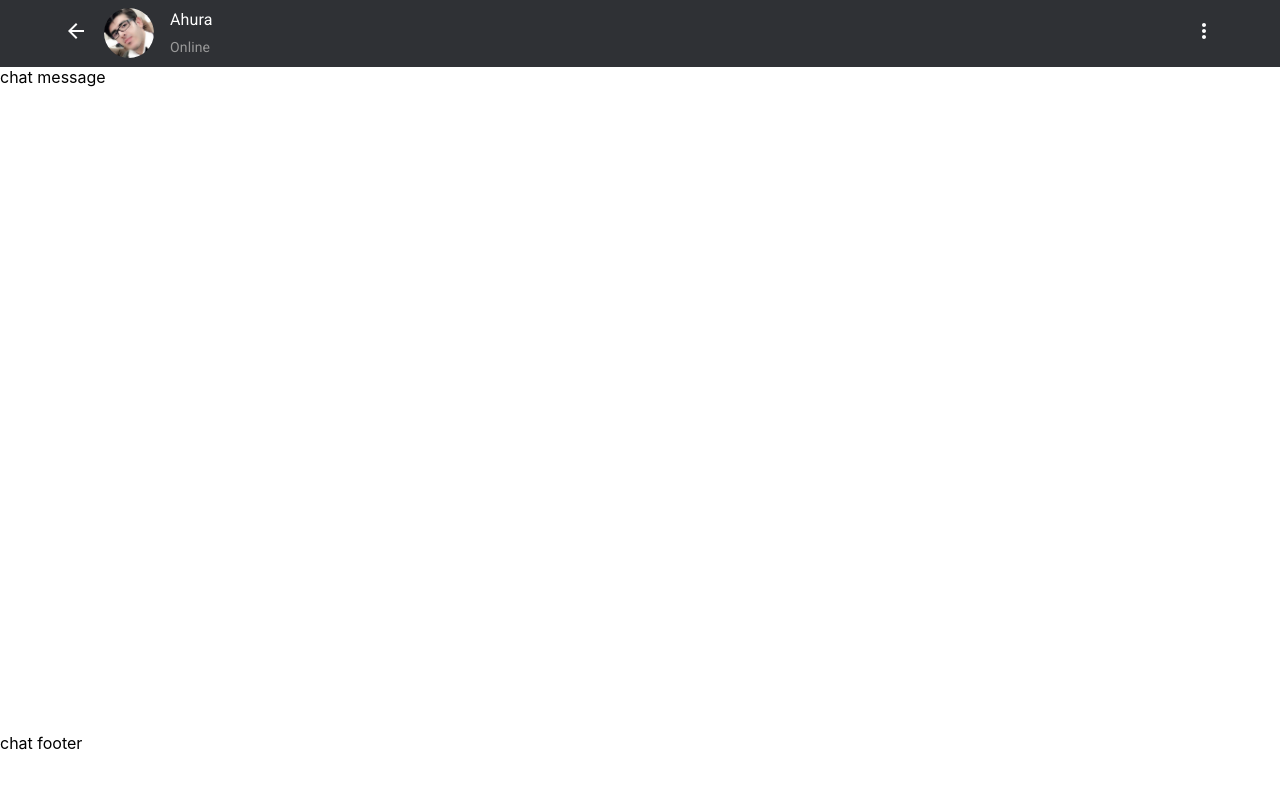
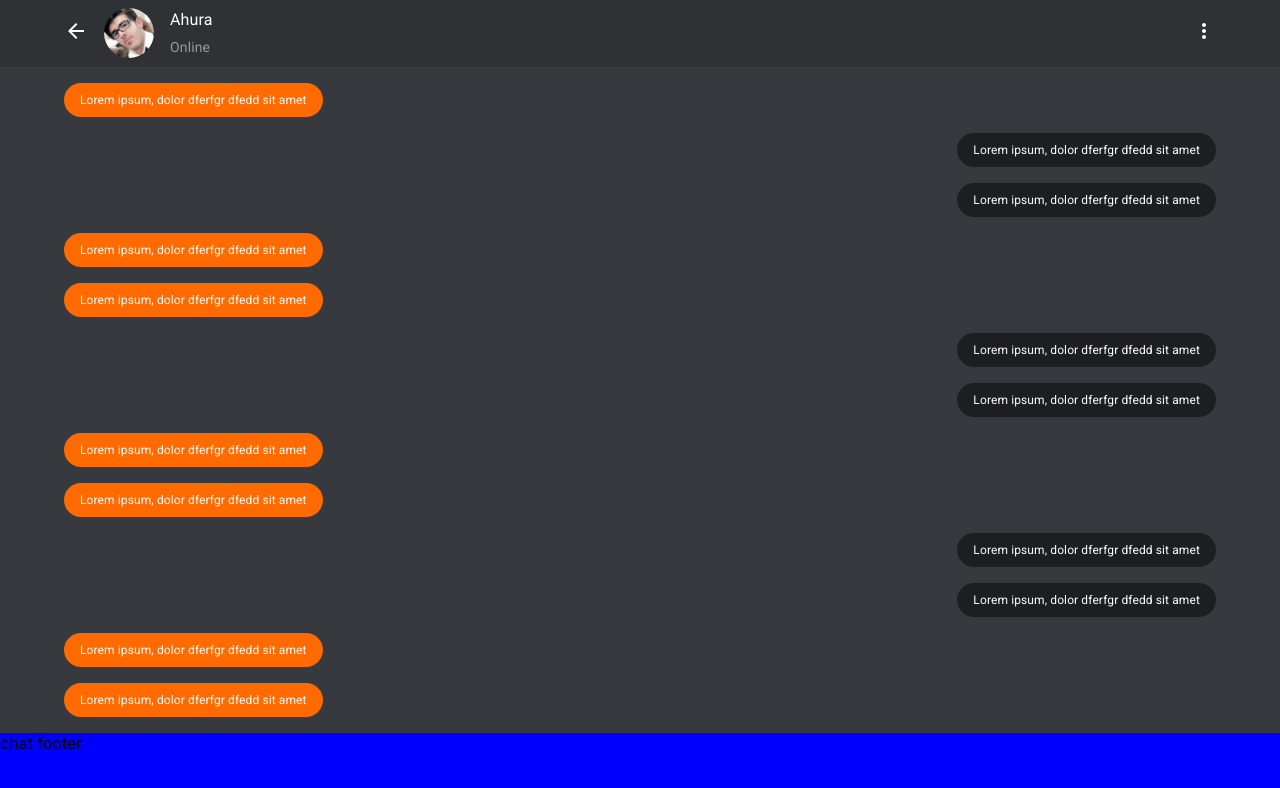
Before and after one commit to Ahura-del/twitty, a React (Create React App) app: page /chat in a window 1280 px wide. Shown: the top 788 px of the page. Built offline with nearby package versions, Linux system fonts and the light colour scheme.

Commit message:
create and design chat message component

```diff
--- /dev/null
+++ b/src/components/Massenger/Mobile/MobileChat/ChatMessages/ChatText/index.js
@@ -0,0 +1,17 @@
+import { Grid, Typography } from '@mui/material'
+import React from 'react'
+
+function Index(props) {
+    return (
+        <Grid container direction="row" sx={{width:"100%"}} justifyContent={props.dir === "recive" ? "flex-start" : "flex-end"}>
+        <Grid item sx={{my:1 , maxWidth:"75%" , px:2 , py:1 , borderRadius:10}} style={props.dir==="recive" ? {background:"#FF6B00"} : {background:"#1d1e21"}} >
+            <Typography sx={{fontSize:12 , color:"#fdfdfd"}}>
+                Lorem ipsum, dolor dferfgr dfedd sit amet
+            </Typography>
+
+        </Grid>
+        </Grid>
+    )
+}
+
+export default Index
--- /dev/null
+++ b/src/components/Massenger/Mobile/MobileChat/ChatMessages/index.js
@@ -0,0 +1,32 @@
+import { Container } from '@mui/material'
+import React from 'react'
+import ChatText from './ChatText'
+function Index() {
+    return (
+        <Container  sx={{height:"100%"}}>
+           <ChatText dir="recive"/>
+        <ChatText dir="send"/>
+        <ChatText dir="send"/>
+        <ChatText dir="recive"/>
+        <ChatText dir="recive"/>
+        <ChatText dir="send"/>
+        <ChatText dir="send"/>
+        <ChatText dir="recive"/>
+        <ChatText dir="recive"/>
+        <ChatText dir="send"/>
+        <ChatText dir="send"/>
+        <ChatText dir="recive"/>
+        <ChatText dir="recive"/>
+        <ChatText dir="send"/>
+        <ChatText dir="send"/>
+        <ChatText dir="recive"/>
+        <ChatText dir="recive"/>
+        <ChatText dir="send"/>
+        <ChatText dir="send"/>
+        <ChatText dir="recive"/>
+
+        </Container>
+    )
+}
+
+export default Index
--- a/src/components/Massenger/Mobile/MobileChat/index.js
+++ b/src/components/Massenger/Mobile/MobileChat/index.js
@@ -1,16 +1,17 @@
 import { Grid } from '@mui/material'
 import React from 'react'
 import ChatHeader from './ChatHeader'
+import ChatMessage from './ChatMessages'
 function Index() {
     return (
         <Grid container direction="column" style={{height:"100vh" , overflow:"hidden" , width:"100%"}}>
             <Grid item xs={1} sx={{bgcolor:"#2F3135" , width:"100%" , height:"100%"}}>
                 <ChatHeader />
             </Grid>
-            <Grid item xs={10}>
-                <p>chat message</p>
+            <Grid item xs={10} sx={{pt:1 , bgcolor:"#363A3F" , overflowY:"auto" , height:"100%"  , width:"100%"}}>
+               <ChatMessage />
             </Grid>
-            <Grid item xs={1}>
+            <Grid item xs={1} sx={{bgcolor:"blue"}}>
                 <p>chat footer</p>
             </Grid>
         </Grid>
```
